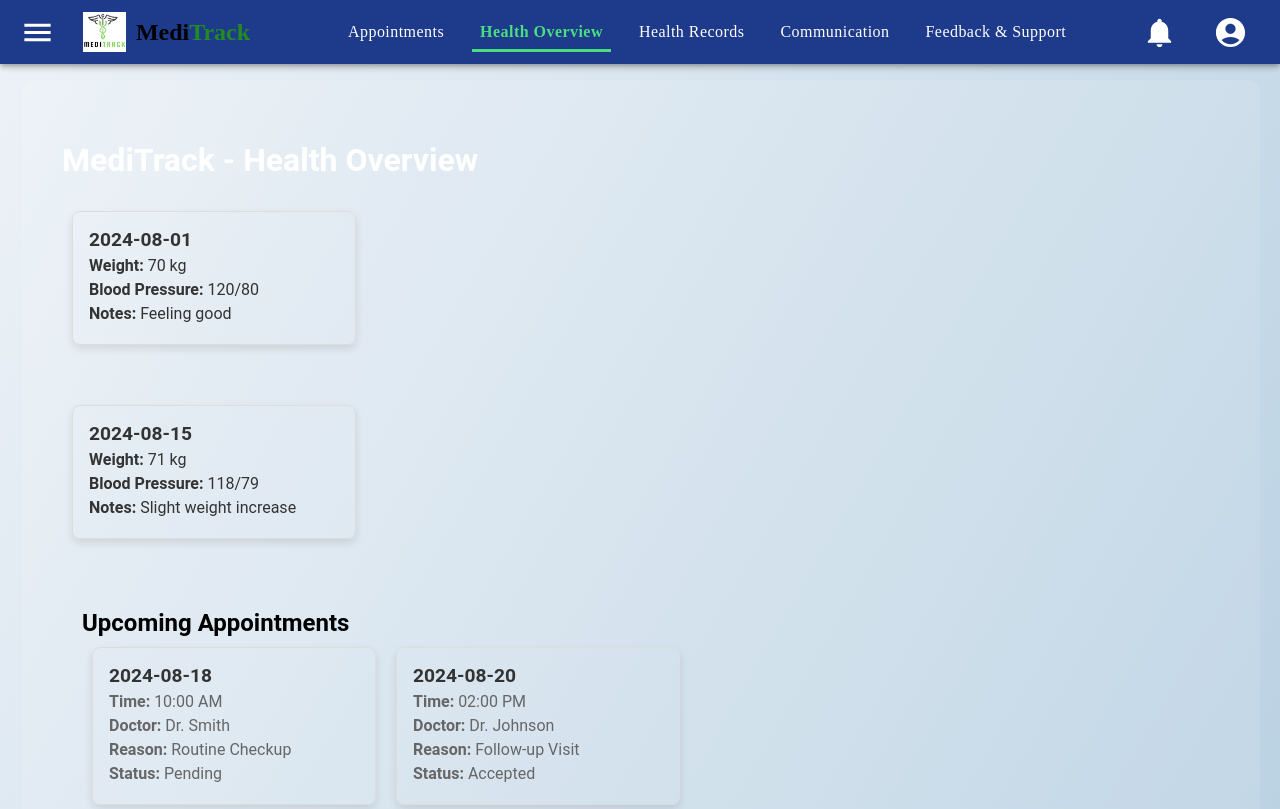
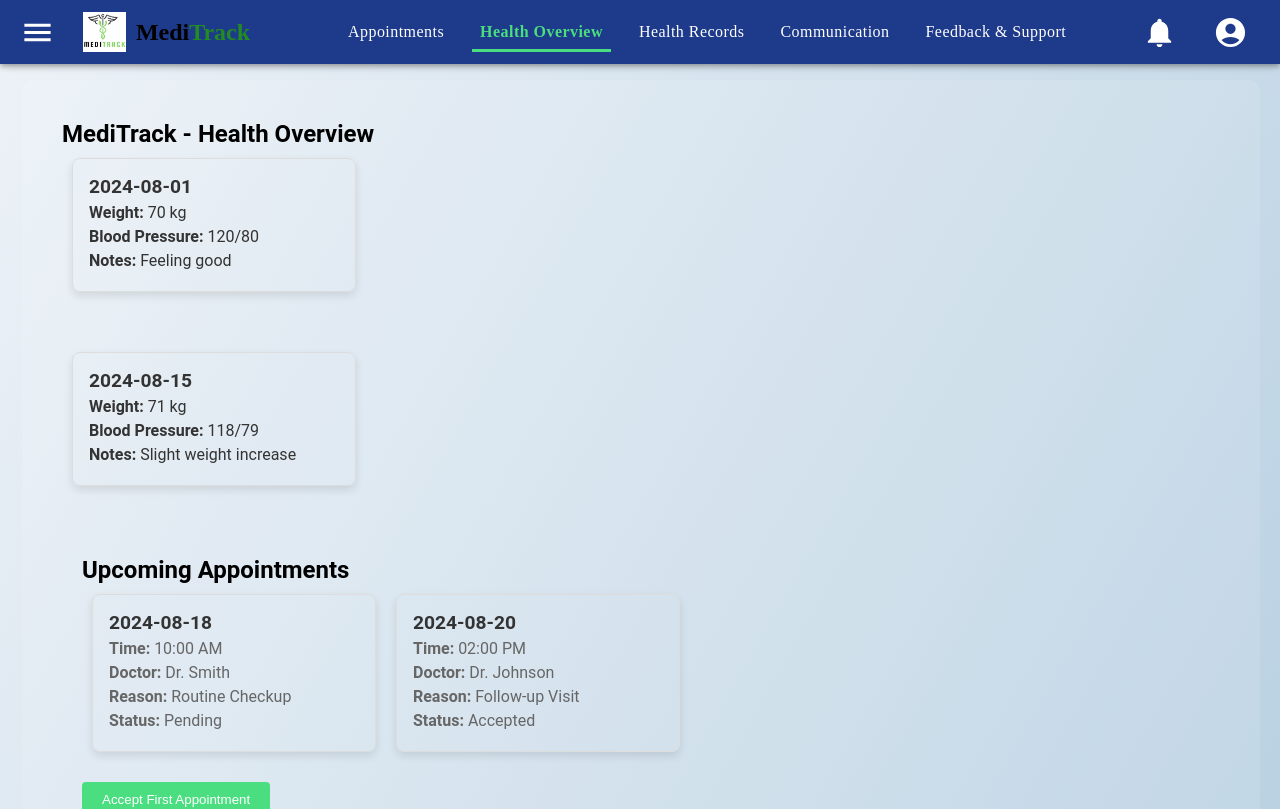
Before and after one commit to Anidipta/Status-Code-1, a React (Create React App) app in the folder patient_dashboard/: page /health-overview in a window 1280 px wide. Shown: the top 809 px of the page. Built offline with nearby package versions, Linux system fonts and the light colour scheme; a web font is replaced by a local one.

Commit message:
Update HealthOverview.js

```diff
--- a/patient_dashboard/src/components/HealthOverview.js
+++ b/patient_dashboard/src/components/HealthOverview.js
@@ -11,7 +11,7 @@
 
   return (
     <div style={styles.container}>
-      <h1>MediTrack - Health Overview</h1>
+      <h1 style={styles.title}>MediTrack - Health Overview</h1>
       <div style={styles.cardsContainer}>
         {records.map((record, index) => (
           <div key={index} style={styles.healthRecordsCard}>
```
